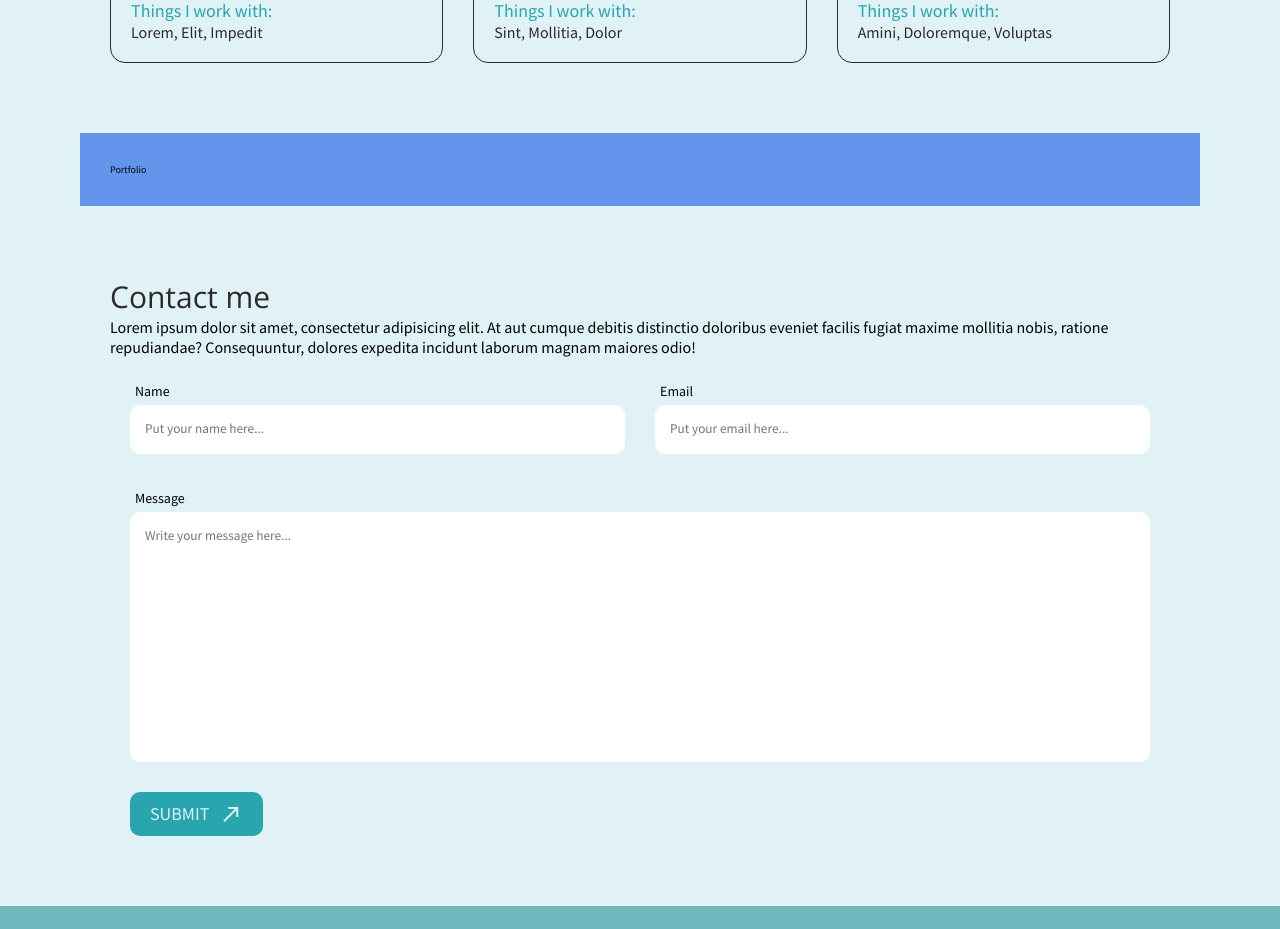
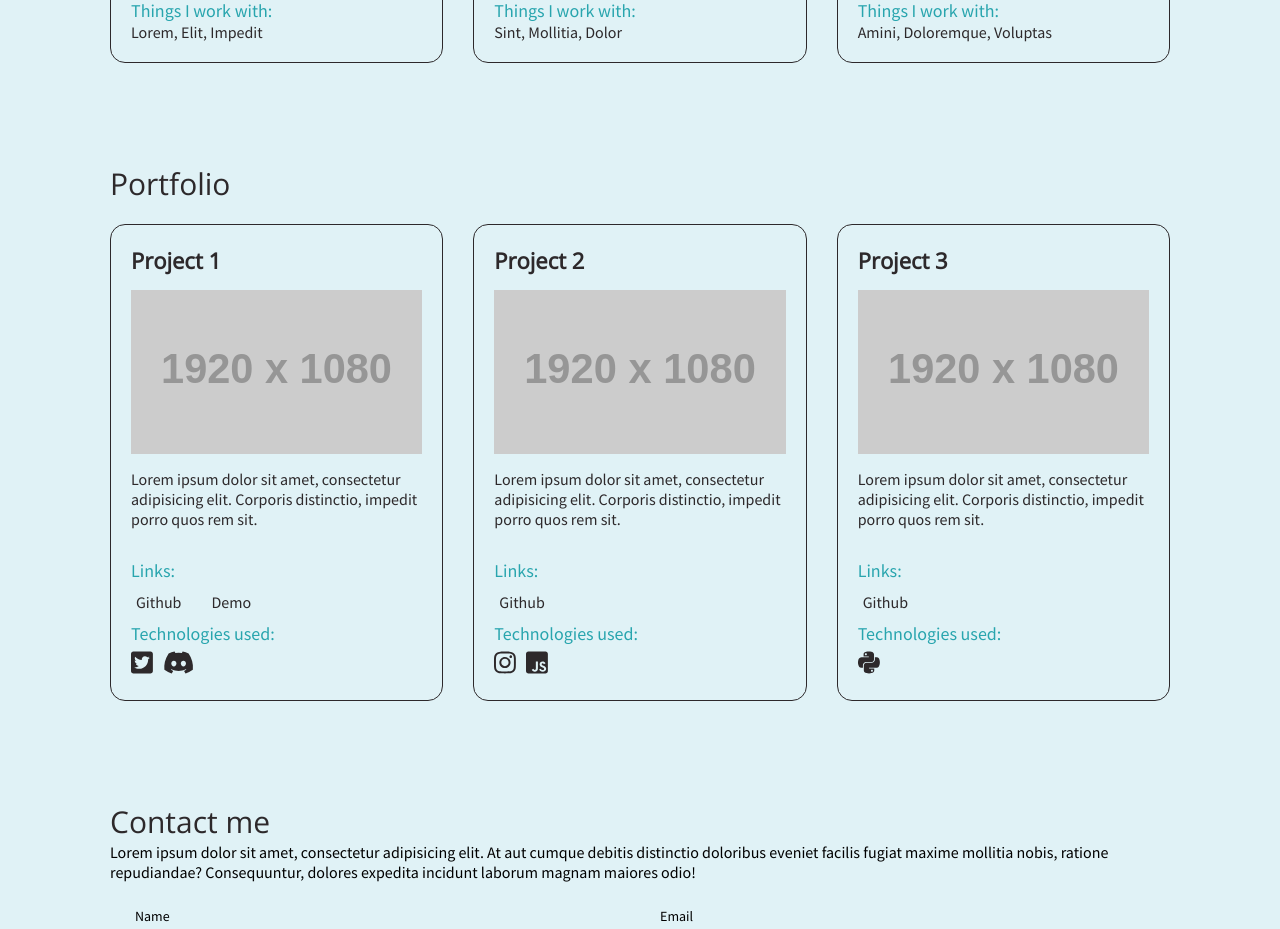
Before and after one commit to nobobo1234/personal-site, a React (Create React App) app: page / in a window 1280 px wide. Shown: the part 1360-2289 px from the top of the page. Built offline with nearby package versions, Linux system fonts and the light colour scheme.

Commit message:
Adding portfolio cards

```diff
--- a/package.json
+++ b/package.json
@@ -3,7 +3,13 @@
   "version": "0.1.0",
   "private": true,
   "dependencies": {
+    "@fortawesome/fontawesome-svg-core": "^1.2.15",
+    "@fortawesome/free-brands-svg-icons": "^5.7.2",
+    "@fortawesome/free-solid-svg-icons": "^5.7.2",
+    "@fortawesome/react-fontawesome": "^0.1.4",
+    "i": "^0.3.6",
     "node-sass": "^4.11.0",
+    "npm": "^6.9.0",
     "react": "^16.8.3",
     "react-dom": "^16.8.3",
     "react-scripts": "2.1.5"
--- a/src/App.js
+++ b/src/App.js
@@ -1,5 +1,6 @@
 import React, { Component } from 'react';
 import './App.scss';
+import './initIcons';
 
 import Navbar from './components/Navbar/Navbar';
 import Header from './components/Header/Header';
--- a/src/components/Navbar/Navbar.module.scss
+++ b/src/components/Navbar/Navbar.module.scss
@@ -31,21 +31,6 @@
     color: color(var(--text-color));
     font-size: 1.8rem;
     padding: .5rem 1rem;
-    position: relative;
-
-    &::after {
-      content: "";
-      width: 0;
-      height: 1px;
-      background-color: color(var(--text-color));
-      position: absolute;
-      left: 0;
-      bottom: 0;
-      transition: all .3s;
-    }
-
-    &:hover::after {
-      width: 100%;
-    }
+    @include underline();
   }
 }
--- /dev/null
+++ b/src/components/Portfolio/Card/Card.js
@@ -0,0 +1,30 @@
+import React from 'react';
+import styles from './Card.module.scss';
+
+import { FontAwesomeIcon } from "@fortawesome/react-fontawesome";
+
+const Card = props => {
+  console.log(props.technologies);
+  return (
+      <div className={styles.card}>
+        <h4 className={styles['card__heading']}>{props.title}</h4>
+        <img src={props.img} alt="Project" className={styles['card__img']}/>
+        <p className={styles['card__description']}>
+          {props.children}
+        </p>
+        <div className={styles['card__used']}>Links:</div>
+        <div className={styles['card__links']}>
+          <a href={props.github}>Github</a>
+          {props.demo ? <a href={props.demo}>Demo</a> : null}
+        </div>
+        <div className={styles['card__used']}>Technologies used:</div>
+        <div className={styles['card__icons']}>
+          {props.technologies.map((e) => (
+            <FontAwesomeIcon icon={['fab', e]} />
+          ))}
+        </div>
+      </div>
+  );
+};
+
+export default Card;
--- /dev/null
+++ b/src/components/Portfolio/Card/Card.module.scss
@@ -0,0 +1,58 @@
+@import "../../../scss/abstracts";
+
+.card {
+  font-size: 1.6rem;
+  background-color: color(var(--background-color));
+  border-radius: 1.5rem;
+  overflow: hidden;
+  padding: 2rem;
+
+  display: flex;
+  flex-direction: column;
+  color: color(var(--text-color));
+  border: 1px solid color(var(--text-color));
+
+  &__heading {
+    font-size: 2.2rem;
+    font-family: var(--header-font);
+    font-weight: bold;
+    margin-bottom: 1.5rem;
+  }
+
+  &__img {
+    width: 100%;
+  }
+
+  &__description {
+    margin: 1.5rem 0 3rem 0;
+  }
+
+  &__links {
+    margin: .5rem 0;
+    display: flex;
+    column-gap: 2rem;
+
+    a:visited, a:link {
+      color: color(var(--text-color));
+      text-decoration: none;
+      padding: .5rem;
+      @include underline();
+    }
+  }
+
+  &__used {
+    color: color(var(--primary-color));
+    font-size: 1.8rem;
+  }
+
+  &__icons {
+    display: flex;
+    column-gap: 1rem;
+    margin: .5rem 0;
+
+    svg {
+      font-size: 2.5rem;
+      color: color(var(--text-color)) !important;
+    }
+  }
+}
--- a/src/components/Portfolio/Portfolio.js
+++ b/src/components/Portfolio/Portfolio.js
@@ -1,10 +1,37 @@
 import React from 'react';
 import styles from './Portfolio.module.scss';
+
+import Heading from '../Heading/Heading';
+import Card from './Card/Card';
 
 const portfolio = props => {
   return (
     <section className={styles.portfolio}>
-      Portfolio
+      <Heading type="3" color="dark" weight="normal">Portfolio</Heading>
+      <div className={styles['portfolio__cards']}>
+        <Card
+            title="Project 1"
+            github="https://github.com"
+            demo="https://example.com"
+            technologies={['twitter-square', 'discord']}
+            img="http://via.placeholder.com/1920x1080?text=Screenshot+of+project+1">
+          Lorem ipsum dolor sit amet, consectetur adipisicing elit. Corporis distinctio, impedit porro quos rem sit.
+        </Card>
+        <Card
+            title="Project 2"
+            technologies={['instagram', 'js-square']}
+            github="https://github.com"
+            img="http://via.placeholder.com/1920x1080?text=Screenshot+of+project+2">
+          Lorem ipsum dolor sit amet, consectetur adipisicing elit. Corporis distinctio, impedit porro quos rem sit.
+        </Card>
+        <Card
+            title="Project 3"
+            github="https://github.com"
+            technologies={['python']}
+            img="http://via.placeholder.com/1920x1080?text=Screenshot+of+project+3">
+          Lorem ipsum dolor sit amet, consectetur adipisicing elit. Corporis distinctio, impedit porro quos rem sit.
+        </Card>
+      </div>
     </section>
   );
 };
--- a/src/components/Portfolio/Portfolio.module.scss
+++ b/src/components/Portfolio/Portfolio.module.scss
@@ -1,4 +1,13 @@
 .portfolio {
-  background-color: cornflowerblue;
   grid-column: center-start / center-end;
+
+  h3 {
+    margin-bottom: 2rem;
+  }
+
+  &__cards {
+    display: grid;
+    grid-template-columns: repeat(auto-fit, minmax(24rem, 1fr));
+    column-gap: 3rem;
+  }
 }
--- /dev/null
+++ b/src/initIcons.js
@@ -0,0 +1,4 @@
+import { library } from '@fortawesome/fontawesome-svg-core';
+import { faJsSquare, faDiscord, faTwitterSquare, faInstagram, faPython } from '@fortawesome/free-brands-svg-icons';
+
+library.add(faJsSquare, faDiscord, faTwitterSquare, faInstagram, faPython);
--- a/src/scss/_abstracts.scss
+++ b/src/scss/_abstracts.scss
@@ -12,3 +12,22 @@
 @function color($var) {
   @return rgba($var, 1);
 }
+
+@mixin underline {
+  position: relative;
+
+  &::after {
+    content: "";
+    width: 0;
+    height: 1px;
+    background-color: color(var(--text-color));
+    position: absolute;
+    left: 0;
+    bottom: 0;
+    transition: all .3s ease;
+  }
+
+  &:hover::after {
+    width: 100%;
+  }
+}
```
Also changed, not shown: 1 other file (tests, documents, lock files or other folders).
